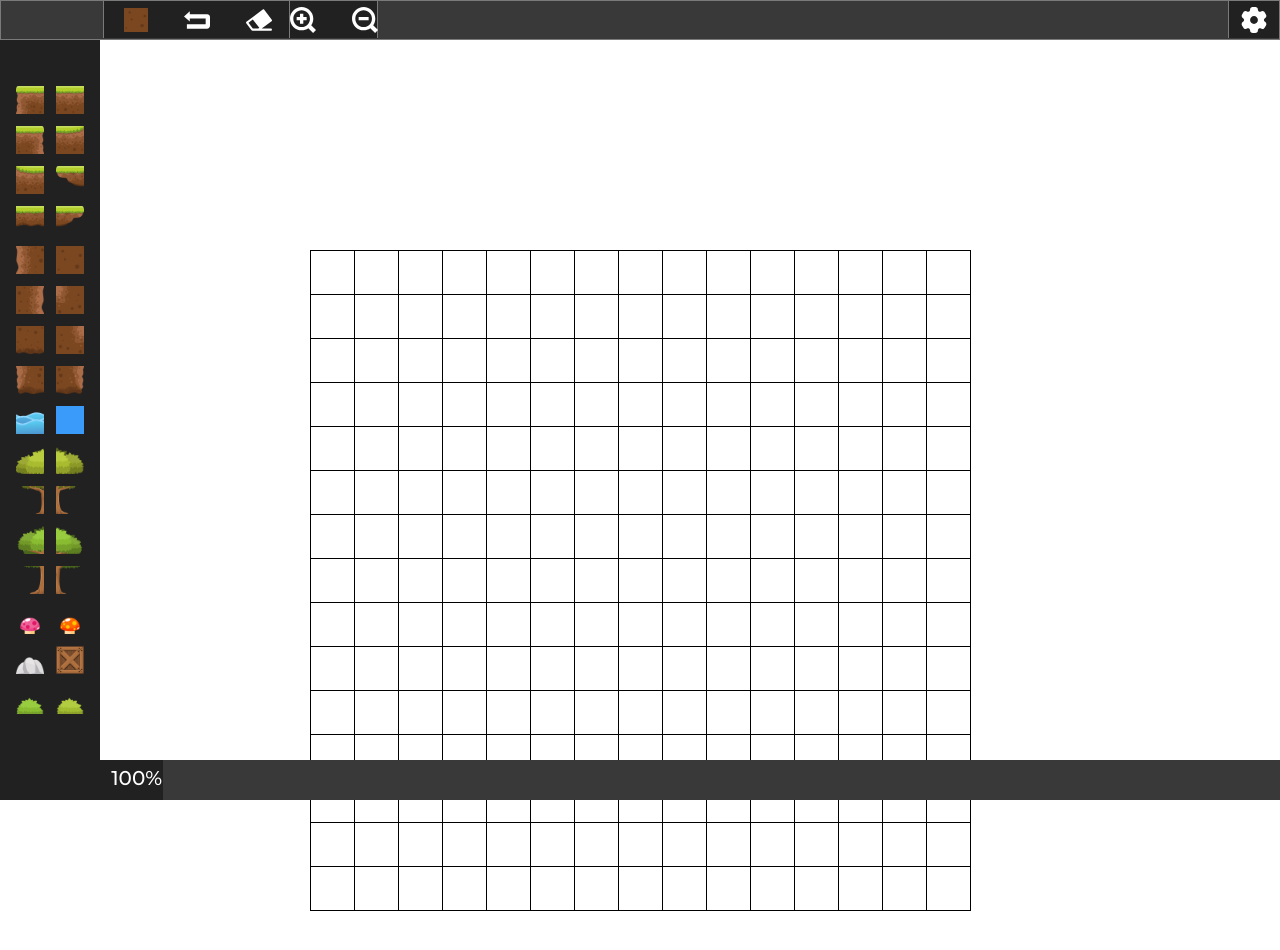
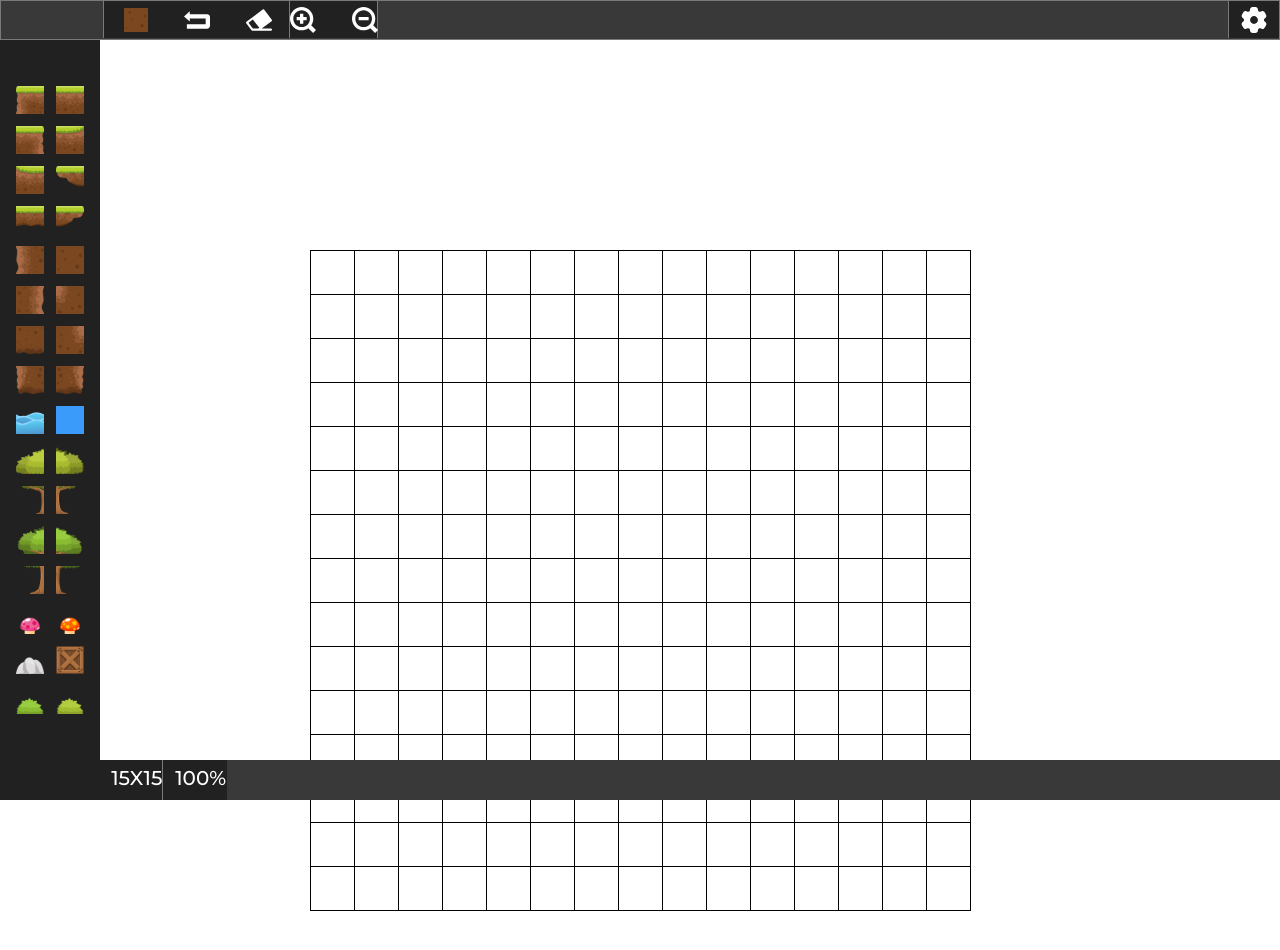
Before and after one commit to AsadullahSamo/level-editor, a Next.js app: page /components/Container in a window 1280 px wide. Shown: the top 950 px of the page. Built offline with nearby package versions, Linux system fonts and the light colour scheme.

Commit message:
fix settings functionality

```diff
--- a/pages/components/Container.js
+++ b/pages/components/Container.js
@@ -3,7 +3,6 @@ import Image from 'next/image'
 import fonts from '../../styles/Fonts.module.css'
 import styled from 'styled-components'
 
-// <td key={colIndex} className={`${tableData[rowIndex][colIndex] === '' ? 'border-[1px] border-black' : 'border-none'} relative p-0 m-0 border-collapse whitespace-nowrap`} style={{cursor: `${active === 'undo' || active === '' ? 'default' : `url(${cursorIcon}), auto`}`, width: '44px', height: '44px', padding: 0, margin: 0 }}
 const StyledTD = styled.td`
 	cursor: ${(props) => props.active === 'undo' || props.active === '' ? 'default' : `url(${props.cursorIcon}), auto`};
 	width: 44px;
@@ -13,11 +12,12 @@ const StyledTD = styled.td`
 	position: relative;
 	border-collapse: collapse;
 	white-space: nowrap;
-	// border: ${(props) => props.border === '' ? '1px solid black' : 'none'};
+	border: ${(props) => props.bgImage === '' ? '1px solid black' : 'none'};
 	// border: 1px solid black;
 
 	&:hover {
 		background-image: ${(props) => (props.bgImage === '' ? `url(${props.cursorIcon})` : 'none')};
+		background-size: 44px 44px;
 		opacity: 0.5;
 	}
 `
@@ -46,6 +46,10 @@ export default function Container() {
 		setCursorIndex(index)
 	};
 
+	const updateTableDimensions = () => {
+		setTableData(Array.from({ length: numberOfRows }, () => Array.from({ length: numberOfCols }, () => '')));
+	};
+
 	const handleMouseDown = (rowIndex, colIndex) => {
 		setIsDrawing(true);
 		if (active === 'erase') {
@@ -61,6 +65,7 @@ export default function Container() {
 				eraseAsset(rowIndex, colIndex);
 			} else if(active === 'draw') {
 				drawImage(rowIndex, colIndex);
+
 			}
 		}
 	};
@@ -95,9 +100,6 @@ export default function Container() {
 	const erase = () => {
 		setActive('erase');
 		setCursorIcon('/assets/icons/rubber-icon.svg');
-    // const newTableData = [...tableData];
-    // newTableData[rowIndex][colIndex] = '';
-    // setTableData(newTableData);
 	};
 
 	const zoomIn = () => {
@@ -117,7 +119,7 @@ export default function Container() {
 	};
 
 	const handleSettingsClick = () => {
-		setActive('settings');
+		active === 'settings' ? setActive('') : setActive('settings');
 	};
 
 
@@ -129,14 +131,6 @@ export default function Container() {
 		setTableData(newTableData);
 		const newAssetAddedIndex = assetAddedIndex.filter(asset => asset.rowIndex !== rowIndex || asset.colIndex !== colIndex);
 		setAssetAddedIndex(newAssetAddedIndex);
-	};
-
-	const handleCellClick = (rowIndex, colIndex) => {
-		if (active === 'erase') {
-			eraseAsset(rowIndex, colIndex);
-		} else if(active === 'draw') {
-			drawImage(rowIndex, colIndex);
-		}
 	};
 
 	const drawImage = (rowIndex, colIndex) => {
@@ -153,10 +147,12 @@ export default function Container() {
 
 	const handleRowsChange = (e) => {
 		setRows(e.target.value);
+		console.log(numberOfRows)
 	};
 
 	const handleColsChange = (e) => {
 		setCols(e.target.value);
+		console.log(e.target.value)
 	};
 
 	const errorMessageDisplay = (dimension, setDimension, message) => {
@@ -169,7 +165,6 @@ export default function Container() {
 	};
 
 	const apply = () => {
-
 		if(rows < 5)  {
 			errorMessageDisplay(5, setRows, 'Rows cannot be less than 5');
 			setNumberOfRows(15);
@@ -189,8 +184,8 @@ export default function Container() {
 	};
 
 	useEffect(() => {
-		console.log(assetAddedIndex)
-	}, [assetAddedIndex])
+		updateTableDimensions();
+	}, [numberOfRows, numberOfCols]);
 
 
 	useEffect(() => {
@@ -211,7 +206,7 @@ export default function Container() {
 	}, [tableData]);
 
   return (
-    <main className="flex flex-col items-center w-[100%] bg-white min-h-screen">
+    <main className={`flex flex-col items-center w-[100%] bg-white ${zoomValue <=1 ? 'min-h-screen' : 'h-[150vh]'}`}>
 
 		<div className='fixed left-0 w-[100px] h-[100%] bg-[#212121] flex flex-col flex-wrap gap-3 justify-center items-center' style={{zIndex: 10}}>
 			{Array.from({ length: 16 }).map((_, index) => (
@@ -237,6 +232,8 @@ export default function Container() {
 				<Image onClick={zoomIn} src={`/assets/icons/zoom-in-icon.svg`} className={`hover:cursor-pointer px-2 ${active === "zoomIn" ? 'bg-blue-500' : ''} `} width={42} height={42} style={{objectFit: 'contain'}}/>
 				<Image onClick={zoomOut} src={`/assets/icons/zoom-out-icon.svg`} className={`hover:cursor-pointer px-2 ${active === "zoomOut" ? 'bg-blue-500' : ''} `} width={42} height={42} style={{objectFit: 'contain'}}/>
 			</ul>
+
+			{/* Settings */}
 			<ul className='flex gap-5 justify-center w-[4%] border-l-[1px] border-[#7a7a7a] h-[37px] bg-[#212121] float-right'>
 				<Image onClick={handleSettingsClick} src={`/assets/icons/settings-icon.svg`} className={`hover:cursor-pointer px-2 ${active === "settings" ? 'bg-blue-500' : ''} `} width={42} height={42} style={{objectFit: 'contain'}}/>
 
@@ -265,25 +262,22 @@ export default function Container() {
 			</ul>
 		</div>
 
-		<div className={`mx-auto ${zoomValue <=1 ? 'pb-16' : 'pb-16'} ${zoomValue >= 1.4 ? 'pt-[280px]' : 'pt-[250px]'} px-[150px]`} style={{ transform: `scale(${zoomValue})`, transformOrigin: 'center center' }}>
+		{/* Table */}
+		<div className={`bg-white mx-auto ${zoomValue <=1 ? 'pb-16' : 'pb-16'} ${zoomValue >= 1.4 ? 'pt-[280px]' : 'pt-[250px]'} px-[150px]`} style={{ transform: `scale(${zoomValue})`, transformOrigin: 'center center' }}>
 			<table className="border-collapse bg-white" style={{borderSpacing: 0}}>
 			<thead>
 				{Array.from({ length: numberOfRows }).map((_, rowIndex) => (
-				<tr key={rowIndex} style={{ borderSpacing: 0 }}>
+				<tr key={rowIndex} style={{ borderSpacing: 0, border: '1px solid black' }}>
 					{Array.from({ length: numberOfCols }).map((_, colIndex) => (
-						// <td key={colIndex} className={`${tableData[rowIndex][colIndex] === '' ? 'border-[1px] border-black' : 'border-none'} relative p-0 m-0 border-collapse whitespace-nowrap`} style={{cursor: `${active === 'undo' || active === '' ? 'default' : `url(${cursorIcon}), auto`}`, width: '44px', height: '44px', padding: 0, margin: 0 }}
 						<StyledTD
 							key={colIndex}
-							className={`${tableData[rowIndex][colIndex] === '' ? 'border-[1px] border-black' : 'border-none'} ${tableData[rowIndex][colIndex] === '' ? 'border-[1px] border-black' : 'border-none'} relative p-0 m-0 border-collapse whitespace-nowrap`}
+							className={`${tableData[rowIndex]?.[colIndex] === '' ? 'border-[1px] border-black' : 'border-none'} relative p-0 m-0 border-collapse whitespace-nowrap`}
 							style={{cursor: `${active === 'undo' || active === '' ? 'default' : `url(${cursorIcon}), auto`}`, width: '44px', height: '44px', padding: 0, margin: 0 }}
-							active={active}
-							border={tableData[rowIndex][colIndex]}
-							bgImage={tableData[rowIndex][colIndex]}
+							bgImage={tableData[rowIndex]?.[colIndex] || ''}
 							onMouseDown={() => handleMouseDown(rowIndex, colIndex)}
 							onMouseMove={() => handleMouseMove(rowIndex, colIndex)}
 							cursorIcon={cursorIcon}
 						>
-
 						{Array.isArray(tableData[rowIndex]?.[colIndex]) &&
 									tableData[rowIndex][colIndex].map((image, index) => (
 							<Image
@@ -296,7 +290,6 @@ export default function Container() {
 								style={{ position: 'absolute', top: 0, left: 0, width: '44px', height: '44px', objectFit: 'cover', cursor: `url(${cursorIcon}), auto`, padding: 0, margin: 0 }}
 							/>
 						))}
-					{/* </td> */}
 					</StyledTD>
 					))}
 				</tr>
@@ -306,9 +299,14 @@ export default function Container() {
 	</div>
 
 
-		<div className='w-[100vw] h-[40px] bg-[#393939] mt-10 self-end fixed bottom-0 left-[0rem]'>
-			<p className={`text-white px-3 ${fonts.montSerratMedium} pt-1 text-xl text-center w-[5%] h-[40px] bg-[#212121] absolute left-[6.2rem]`}> {Math.round(zoomValue * 100)}% </p>
+		{/* Zoom Value */}
+		<div className='w-[100vw] h-[40px] bg-[#393939] fixed left-[6.2rem] bottom-0 flex'>
+			<p className={`text-white px-3 ${fonts.montSerratMedium} pt-1 text-xl text-center w-[5%] h-[40px] bg-[#212121]`} style={{borderRight: '1px solid #7a7a7a'}}> {`${numberOfRows}X${numberOfCols}`} </p>
+			<p className={`text-white px-3 ${fonts.montSerratMedium} pt-1 text-xl text-center w-[5%] h-[40px] bg-[#212121]`}> {Math.round(zoomValue * 100)}% </p>
 		</div>
+
+		{/* <div className='w-[100vw] h-[40px] bg-[#393939] mt-10 self-end fixed bottom-0 left-[0rem]'>
+		</div> */}
 
 	</main>
   )
```
